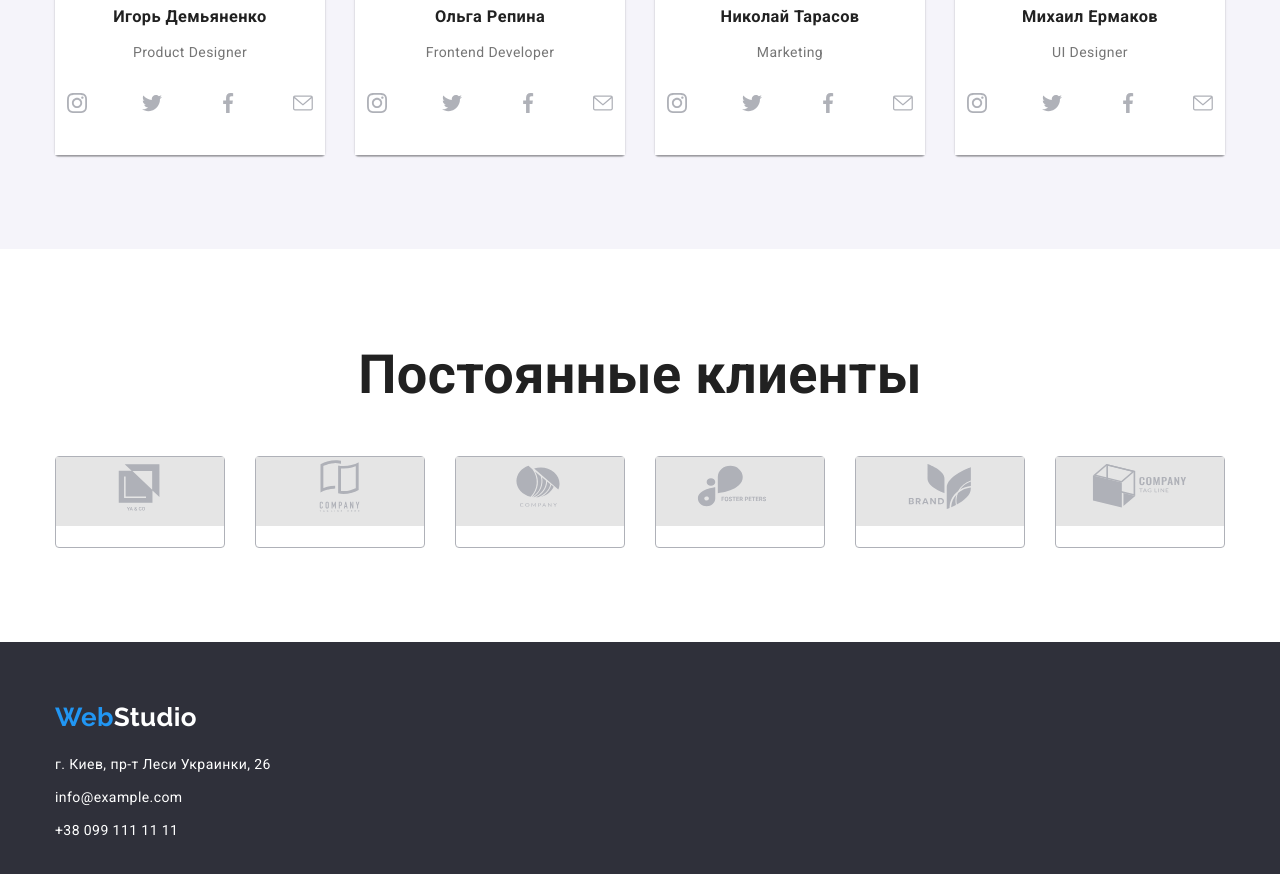
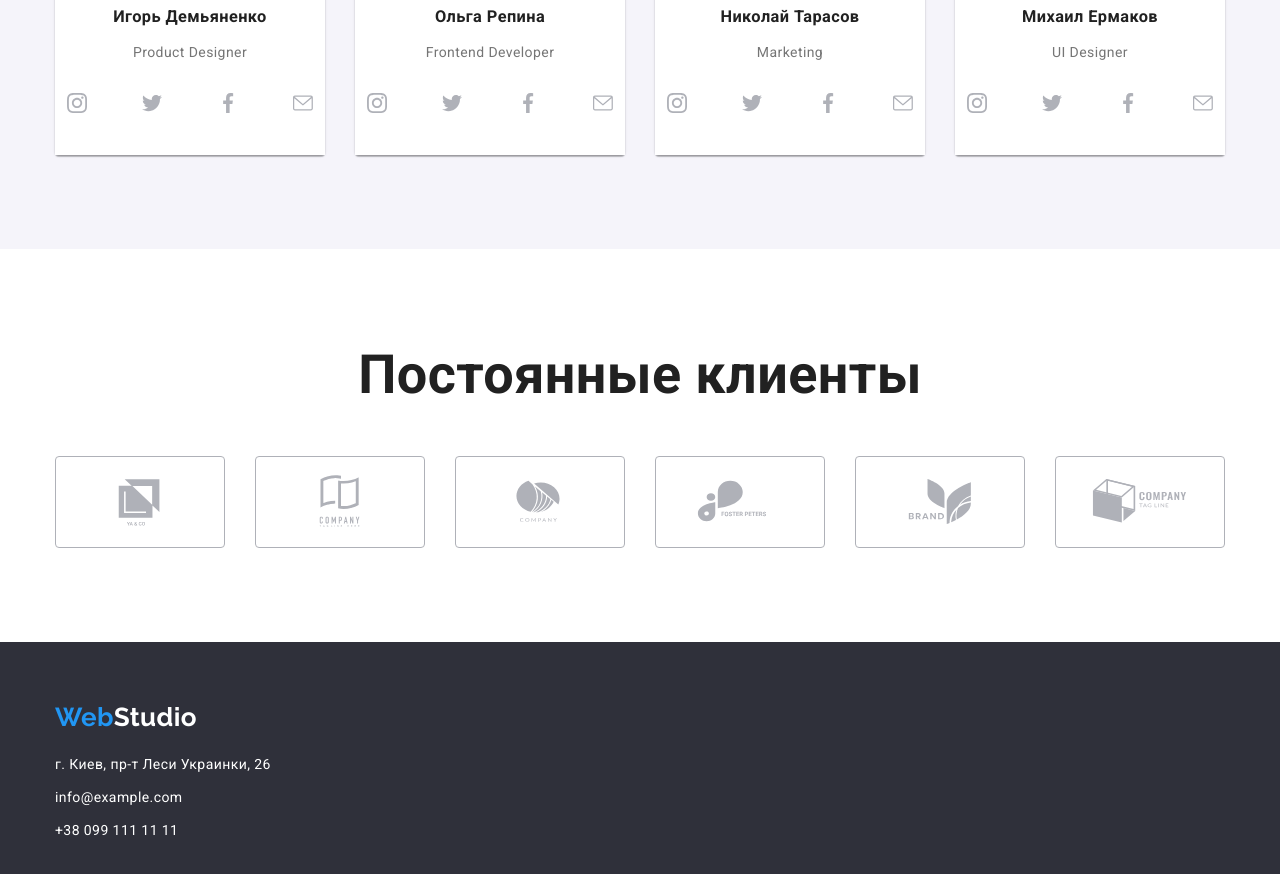
Before and after one commit to KuzmenkoKatya/goit-markup-hw-04, a plain HTML site: page index.html in a window 1280 px wide. Shown: the part 1923-2797 px from the top of the page. Drawn offline with nearby package versions, Linux system fonts and the light colour scheme.

Commit message:
Update styles.css

```diff
--- a/css/styles.css
+++ b/css/styles.css
@@ -289,16 +289,17 @@ margin-top: 16px;
  .client-item
  {width: 170px;
   height: 92px;
-  border: #afb1b8 solid 1px;
-  border-radius: 4px;
   align-items: center;}
 
  .client-link
- {display: block;
+ {display: flex;
   justify-content: center;
   align-items: center;
-  color:#afb1b8;
-  background-color: var(--sacondary-background-color);}
+  border: #afb1b8 solid 1px;
+  border-radius: 4px;
+  width: 170px;
+  height: 92px;
+  color: #afb1b8;}
 
  .client-link:hover ,
  .client-link:focus  {fill: #2196f3;}
@@ -309,7 +310,8 @@ margin-top: 16px;
   fill: currentColor;
   background-position: center;
   align-items: center;
-  background-position: 50% 50%;}
+  background-position: 50% 50%;
+background-size: cover;}
 
 
 
```
